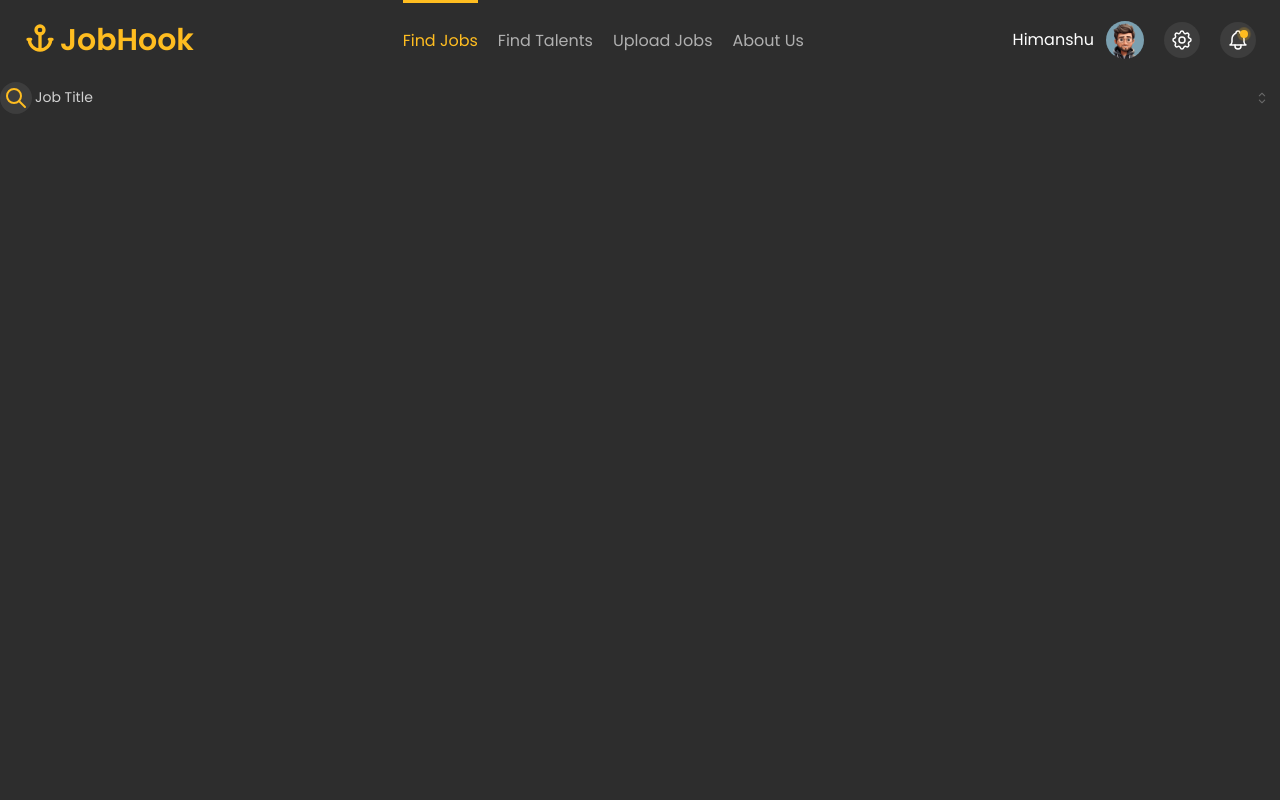
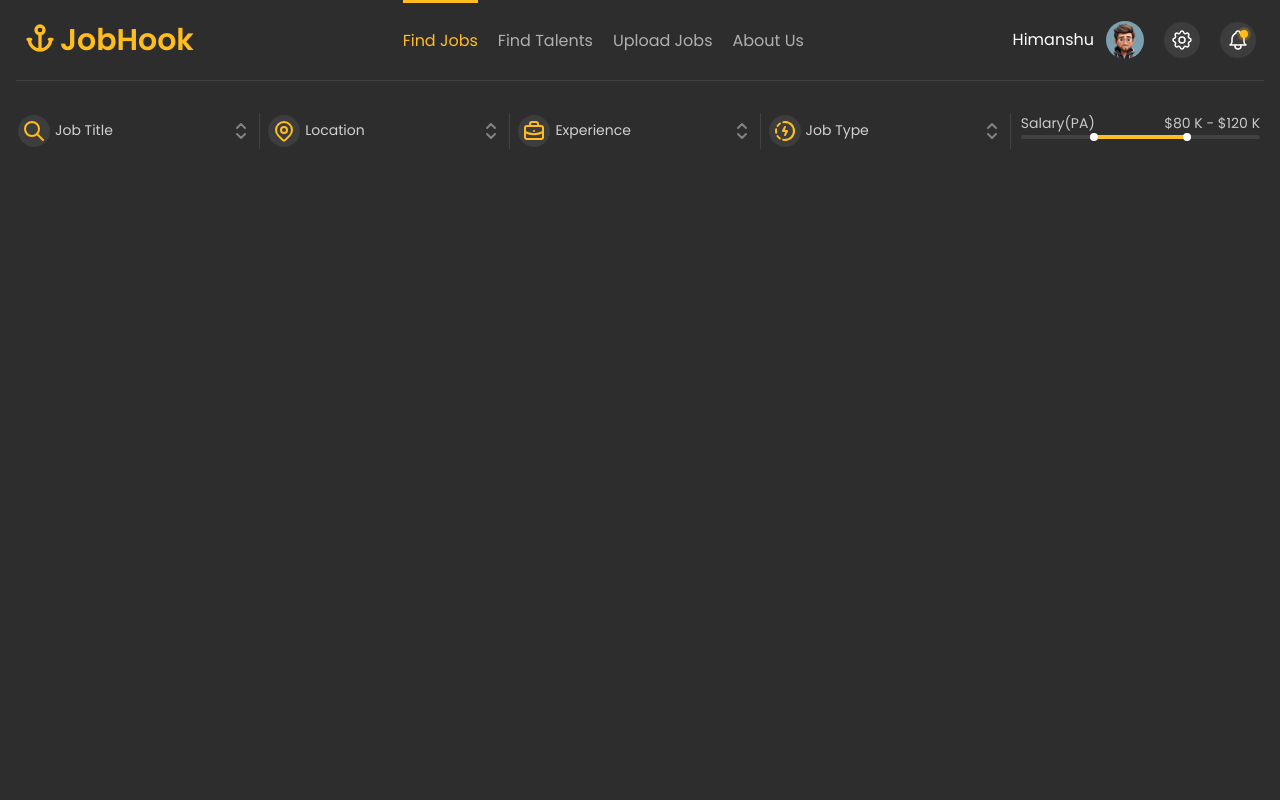
Before and after one commit to bansalhimanshu0296/job-portal, a React (Vite) app: page /find-jobs in a window 1280 px wide. Shown: the top 800 px of the page. Built offline with nearby package versions, Linux system fonts and the light colour scheme.

Commit message:
completed SLider for Salary and different Search bars

```diff
--- a/src/components/FindJobs/MultiInput.tsx
+++ b/src/components/FindJobs/MultiInput.tsx
@@ -1,17 +1,22 @@
 import { Checkbox, Combobox, Group, Input, Pill, PillsInput, useCombobox } from "@mantine/core";
-import { IconSearch } from "@tabler/icons-react";
-import { useState } from "react";
+import { IconSelector, type Icon, type IconProps } from "@tabler/icons-react";
+import { useState, type ForwardRefExoticComponent, type RefAttributes } from "react";
 
-const groceries = ['🍎 Apples', '🍌 Bananas', '🥦 Broccoli', '🥕 Carrots', '🍫 Chocolate'];
 
-const MultiInput = () => {
+interface props {
+    icon: ForwardRefExoticComponent<IconProps & RefAttributes<Icon>>;
+    options: string[];
+    title: string;
+}
+
+const MultiInput = (props: props) => {
     const combobox = useCombobox({
         onDropdownClose: () => combobox.resetSelectedOption(),
         onDropdownOpen: () => combobox.updateSelectedOptionIndex('active')
     });
     const [search, setSearch] = useState('');
     const [value, setValue] = useState<string[]>([]);
-    const [data, setData] = useState(groceries);
+    const [data, setData] = useState<string[]>(props.options);
 
     const exactOptionMatch = data.some((item) => item === search);
 
@@ -55,12 +60,12 @@ const MultiInput = () => {
     return (
         <Combobox store={combobox} onOptionSubmit={handleValueSelect} withinPortal={false}>
             <Combobox.DropdownTarget>
-                <PillsInput variant="unstyled" rightSection={<Combobox.Chevron />}
+                <PillsInput variant="unstyled" rightSection={<IconSelector/>}
                     onClick={() => combobox.toggleDropdown()} leftSection={
                     <div
                         className="text-bright-sun-400 p-1 bg-mine-shaft-900
-                        rounded-full mr-1">
-                        <IconSearch />
+                        rounded-full mr-2">
+                        <props.icon />
                     </div>}>
                     <Pill.Group>
                         {
@@ -72,7 +77,7 @@ const MultiInput = () => {
                                     )}
                                 </>
                             ) : (
-                                <Input.Placeholder className="!text-mine-shaft-200">Job Title</Input.Placeholder>
+                                    <Input.Placeholder className="!text-mine-shaft-200">{props.title}</Input.Placeholder>
                             )
                         }
                     </Pill.Group>
--- a/src/components/FindJobs/SearchBar.tsx
+++ b/src/components/FindJobs/SearchBar.tsx
@@ -1,8 +1,36 @@
+import { Divider, RangeSlider } from "@mantine/core"
+import { dropdownData } from "../../data/JobsData"
 import MultiInput from "./MultiInput"
+import { useState } from "react";
 
 const SearchBar = () => {
-    return <div>
-        <MultiInput />
+    const [value, setValue] = useState<[number, number]>([80, 120]);
+    return <div className="flex px-5 py-8">
+        {
+            dropdownData.map((item, index) =><>
+                    <div key={ index } className="w-1/5">
+                        <MultiInput {...item} />
+                    </div>
+                    <Divider mr='xs' size='xs' orientation="vertical"/>
+                </>
+            )
+        }
+        <div className="w-1/5 [&_.mantine-Slider-label]:!translate-y-10">
+            <div className="flex justify-between text-sm">
+                <div>Salary(PA)</div>
+                <div>${value[0]} K - ${value[1]} K</div>
+            </div>
+            <RangeSlider color="brightSun.4" size='xs' value={value} onChange={setValue}
+                min={50}
+                max={150}
+                labelTransitionProps={
+                    {
+                        transition: 'skew-down',
+                        duration: 150,
+                        timingFunction: 'linear',
+                }
+            }/>
+        </div>
     </div>
 }
 
--- /dev/null
+++ b/src/data/JobsData.tsx
@@ -0,0 +1,30 @@
+import { IconBriefcase, IconMapPin, IconRecharging, IconSearch } from "@tabler/icons-react";
+
+const dropdownData = [
+    {
+        title: 'Job Title', icon: IconSearch, options: ['Designer', 'Developer',
+            'Product Manager', 'Marketing Specialist', 'Data Analyst',
+            'Sales Executive', 'Content Writer', 'Customer Support']
+    }, {
+        title: 'Location', icon: IconMapPin, options: ['New York', 'Seattle',
+            'Chicago', 'Pittsburgh', 'San Francisco', 'Toronto', 'London',
+            'Boston', 'Harrison'
+        ]
+    }, {
+        title: 'Experience', icon: IconBriefcase, options: ['Entry Level',
+            'Intermediate', 'Expert'
+        ]
+    }, {
+        title: 'Job Type', icon: IconRecharging, options: ['Full Time', 'Part Time',
+            'Contract', 'Freelance', 'Internship'
+        ]
+    }
+];
+
+const jobList = [
+    {
+
+    }
+];
+
+export { jobList, dropdownData };
--- a/src/pages/FindJobs/FindJobs.tsx
+++ b/src/pages/FindJobs/FindJobs.tsx
@@ -1,7 +1,9 @@
+import { Divider } from "@mantine/core"
 import SearchBar from "../../components/FindJobs/SearchBar"
 
 const FindJobs = () => {
     return <div className="min-h-[100vh] bg-mine-shaft-950 font-['poppins']">
+        <Divider size='xs' mx='md' />
         <SearchBar />
     </div>
 }
```
